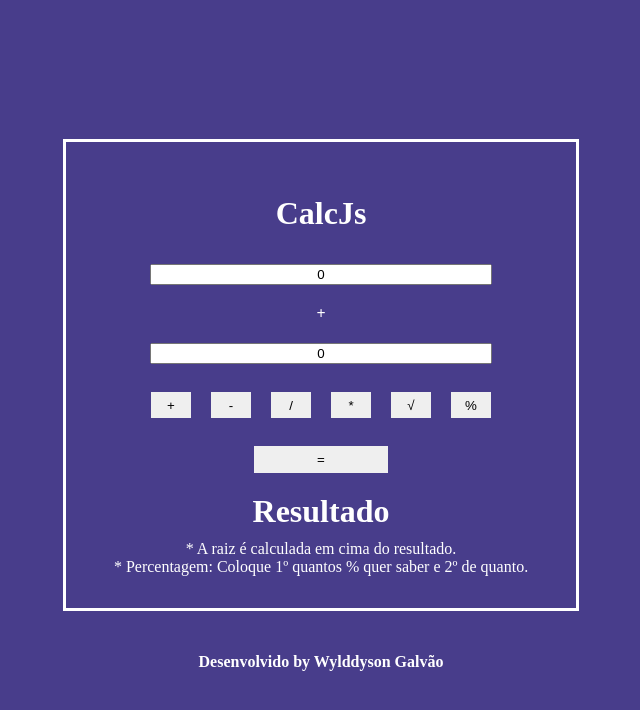
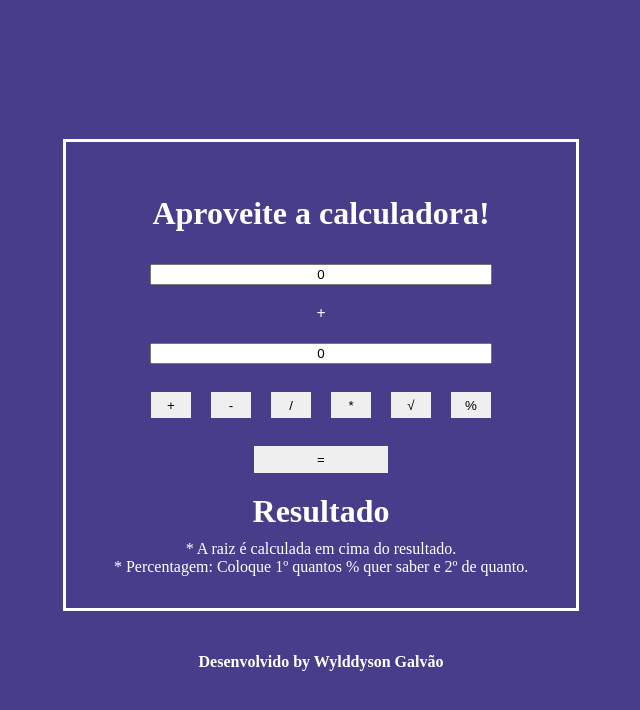
Before and after one commit to wylddysongalvao/Calculadora-javaScript, a plain HTML site: page index.html in a window 1280 px wide. Shown: the whole page, without its empty margins (319-959 px from the left). Drawn offline with Linux system fonts and the light colour scheme.

Commit message:
Atualização do index.

```diff
--- a/index.html
+++ b/index.html
@@ -3,12 +3,12 @@
   <head>
     <meta  charset="UTF-8">
     <link rel="stylesheet" href="./css/style.css">
-    <title>CalcJs</title>
+    <title>Calculadora</title>
   </head>
   <body>
     <div class="container">
       <div id="meio" >
-        <h1>CalcJs</h1>
+        <h1>Aproveite a calculadora!</h1>
         <div>
           <input id="numero1" type="text" value="0">
         </div>
@@ -38,6 +38,7 @@
       <footer><a>Desenvolvido by Wylddyson Galvão</a></footer>
     </div>
 <script type="text/javascript" src="js/function.js"></script>
+<script data-ad-client="ca-pub-2111679446471356" async src="https://pagead2.googlesyndication.com/pagead/js/adsbygoogle.js"></script>
 
   </body>
 
```
